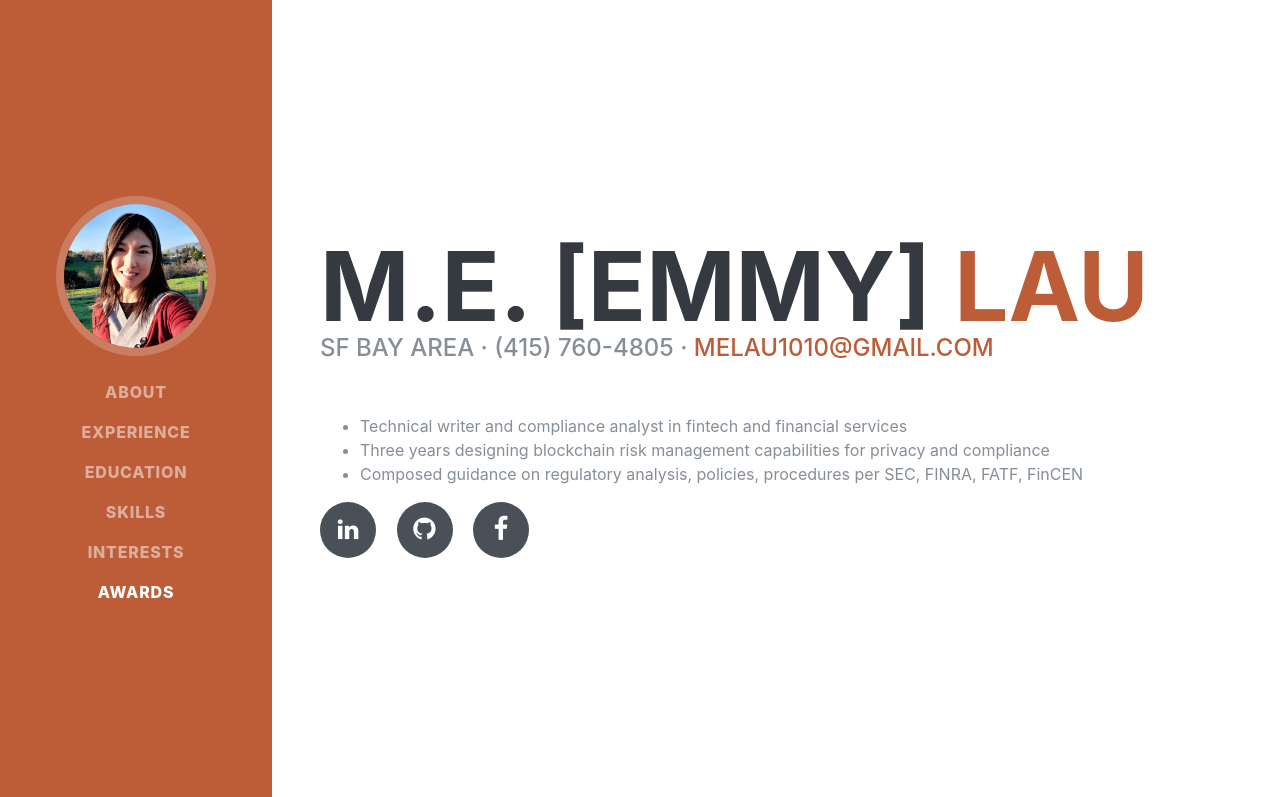
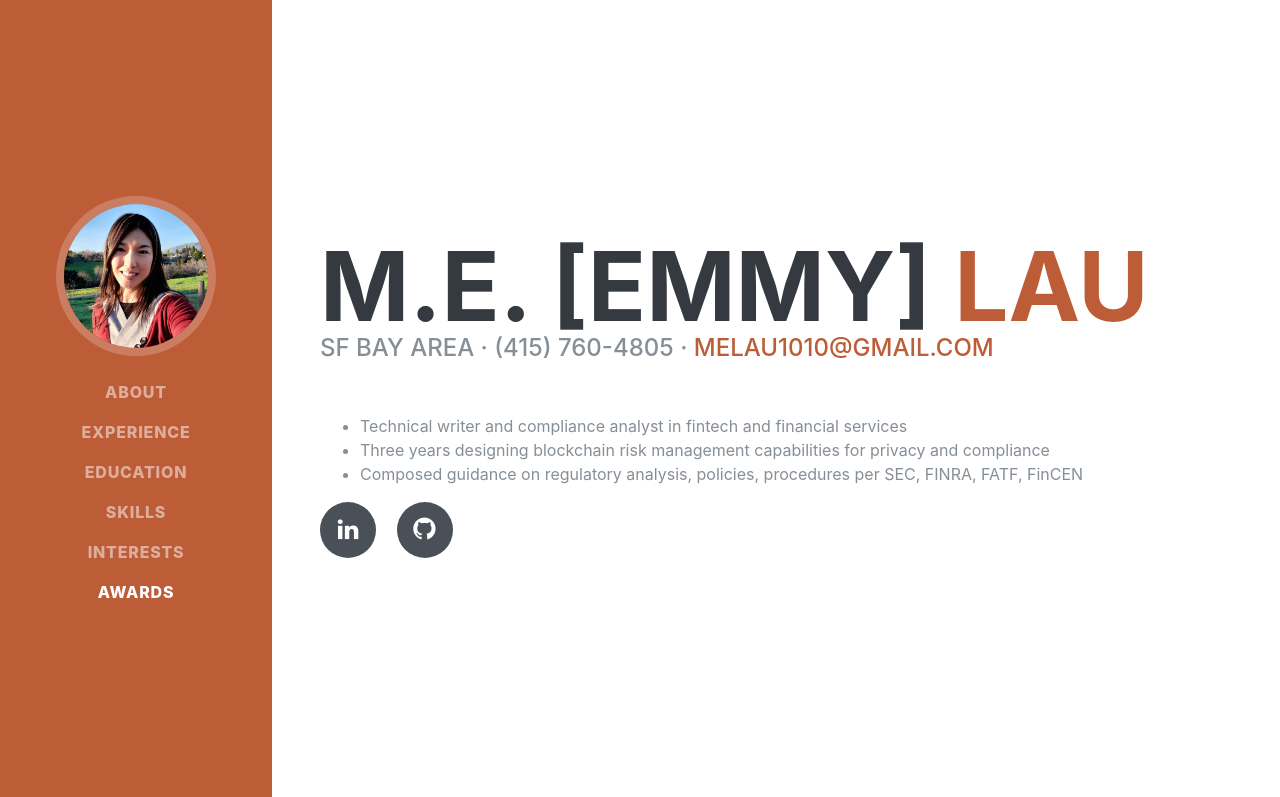
Before and after one commit to melau1010/work_info, a website: page index.html in a window 1280 px wide. Shown: the top 797 px of the page. Drawn offline with nearby package versions, Linux system fonts and the light colour scheme; files that its build step writes are made by us from their sources; files whose address does not match are found by name; a web font is replaced by a local one.

Commit message:
Update index.html

```diff
--- a/index.html
+++ b/index.html
@@ -86,9 +86,7 @@
           <a target="_blank" href="https://github.com/melau1010">
             <i alignment-baseline="baseline" class="fa fa-github" style="font-size:26px;color:white"></i>
           </a>
-          <a target="_blank" href="https://www.facebook.com/emmywriter/?ref=br_rs">
-            <i alignment-baseline="baseline" class="fa fa-facebook" style="font-size:26px;color:white"></i>
-            </a>
+
 
         </div>
       </div>
```
